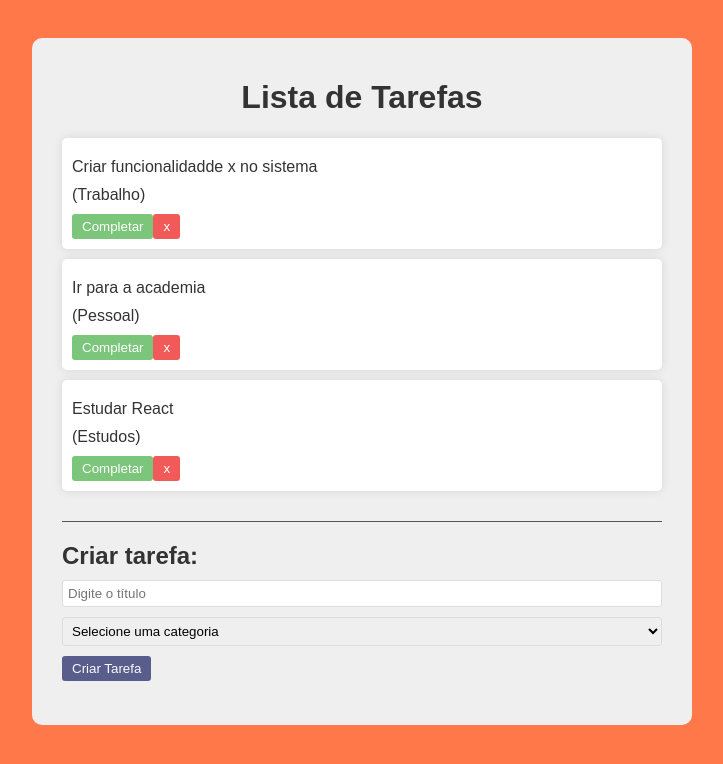
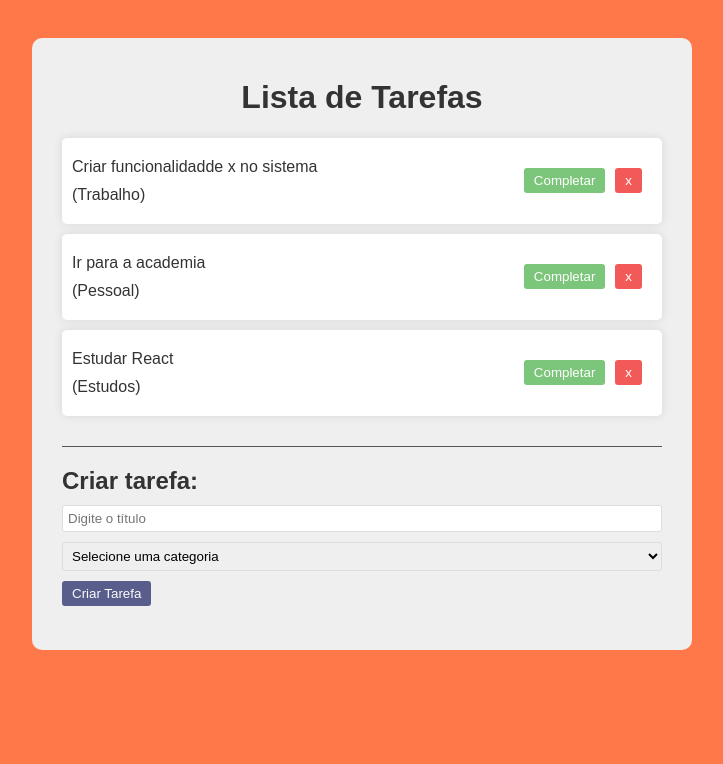
Before and after one commit to pedroCoding/To-Do-List-com-ReactJS, a React (Vite) app in the folder list To-Do/: page / in a window 1280 px wide. Shown: the top 764 px of the page, without its empty margins (278-1001 px from the left). Built offline with nearby package versions, Linux system fonts and the light colour scheme.

Commit message:
Alinhando e adicionando função de "Atividade ok"

```diff
--- a/list To-Do/src/App.css
+++ b/list To-Do/src/App.css
@@ -35,6 +35,7 @@ button{
   background-color: #333974;
   color: #fff;
   padding: 5px 10px;
+  margin-right: 10px;
   border: none;
   border-radius: 3px;
   cursor: pointer;
@@ -46,21 +47,22 @@ button:hover{
   opacity: 1;
 }
 
-.todo-list{
+.todo-list {
   margin-bottom: 20px;
   padding-bottom: 20px;
   border-bottom: 1px solid #555;
 }
 
-.todo{
+.todo {
   background-color: #fff;
-  box-shadow: 0 0 10px rgba(0,0,0, 0.1);
+  box-shadow: 0 0 10px rgba(0, 0, 0, 0.1);
   padding: 10px;
   margin-bottom: 10px;
   border-radius: 5px;
   display: flex;
   justify-content: space-between;
   align-items: center;
+
 }
 
 .complete{
--- a/list To-Do/src/App.jsx
+++ b/list To-Do/src/App.jsx
@@ -1,5 +1,5 @@
-import { useState } from 'react'
-import './App.css'
+import { useState } from "react";
+import "./App.css";
 import Todo from "./components/Todo";
 import TodoForm from "./components/TodoForm";
 
@@ -38,12 +38,27 @@ function App() {
     setTodos(newTodos);
   };
 
+  const removeTodo = (id) => {
+    const newTodos = [...todos]
+    const filterTodos = newTodos.filter((todo => todo.id !== id ? todo : null)
+    );
+    setTodos(filterTodos);
+  };
+
+  const completeTodo = (id) => {
+    const newTodos = [...todos]
+    newTodos.map((todo) => todo.id === id ? (todo.isCompleted = !todo.isCompleted) : todo
+    );
+    setTodos(newTodos);
+  };
+
+
   return(
     <div className="app">
       <h1>Lista de Tarefas</h1>
       <div className="todo-list">
         {todos.map((todo) => (
-          <Todo kkey={todo.id} todo={todo}/>
+          <Todo key={todo.id} todo={todo} removeTodo={removeTodo} completeTodo={completeTodo}/>
         ))}
       </div>
       <TodoForm addTodo={addTodo}/>
--- a/list To-Do/src/components/Todo.jsx
+++ b/list To-Do/src/components/Todo.jsx
@@ -1,19 +1,19 @@
 import React from "react";
 
 
-const Todo = ({todo}) => {
+const Todo = ({ todo , removeTodo, completeTodo}) => {
   return (
-    <div className="todo">
-          <div className="content">
-            <p>{todo.text}</p>
-            <p className="category">({todo.category})</p>
-            <div>
-              <button className="complete">Completar</button>
-              <button className="remove">x</button>
-            </div>
-          </div>
+    <div className="todo" style={{textDecoration: todo.isCompleted ? "line-through" : ""}}>
+        <div className="content">
+          <p>{todo.text}</p>
+          <p className="category">({todo.category})</p>
         </div>
-  )
-}
+        <div>
+          <button className="complete" onClick={() => completeTodo(todo.id)}>Completar</button>
+           <button className="remove" onClick={() => removeTodo(todo.id)} >x</button>
+        </div>
+    </div>
+  );
+};
 
-export default Todo
+export default Todo;
```
